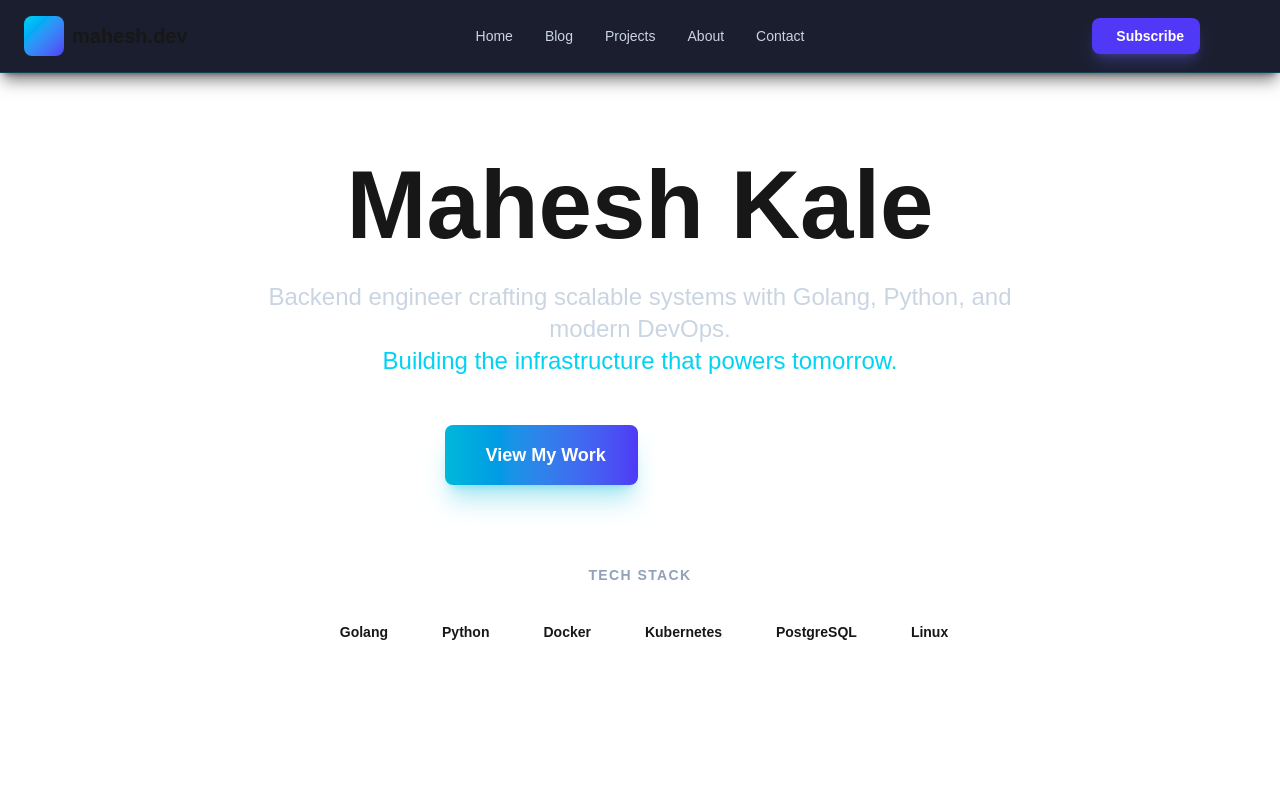
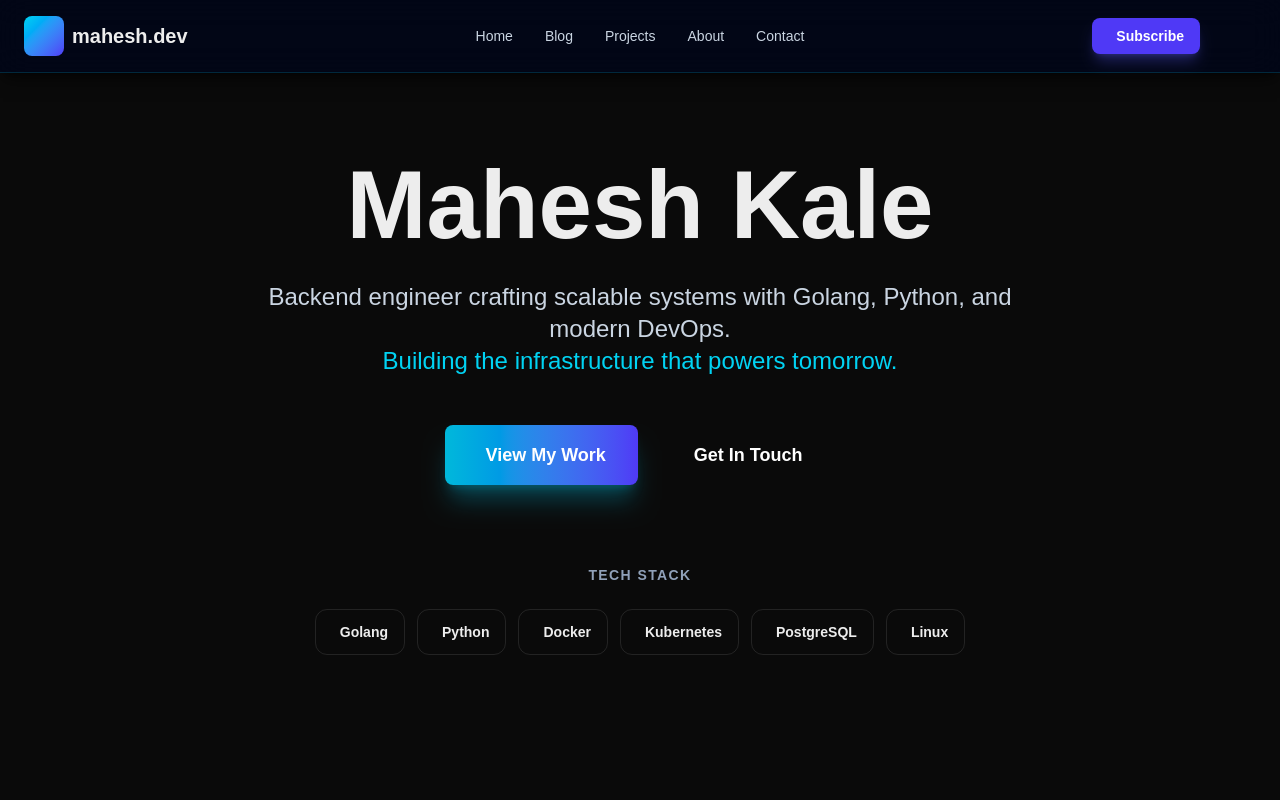
Before and after one commit to git-kale/portfolio, a Next.js app: page / in a window 1280 px wide. Shown: the top 800 px of the page. Built offline with nearby package versions, Linux system fonts and the light colour scheme.

Commit message:
Remove light theme - dark mode only

```diff
--- a/src/app/globals.css
+++ b/src/app/globals.css
@@ -13,14 +13,6 @@
   --font-mono: var(--font-geist-mono);
 }
 
-@media (prefers-color-scheme: light) {
-  :root {
-    --background: #ffffff;
-    --foreground: #171717;
-    color-scheme: light;
-  }
-}
-
 html {
   background: var(--background);
   color: var(--foreground);
```
